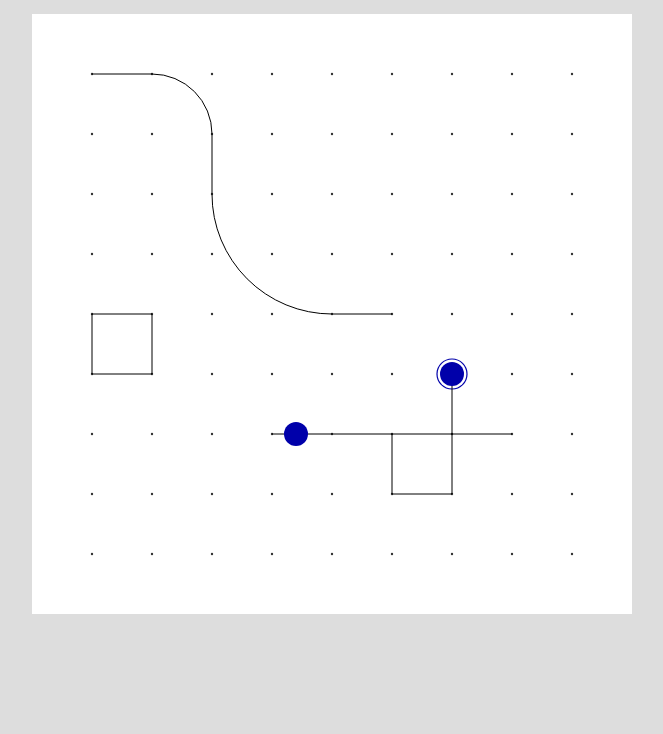
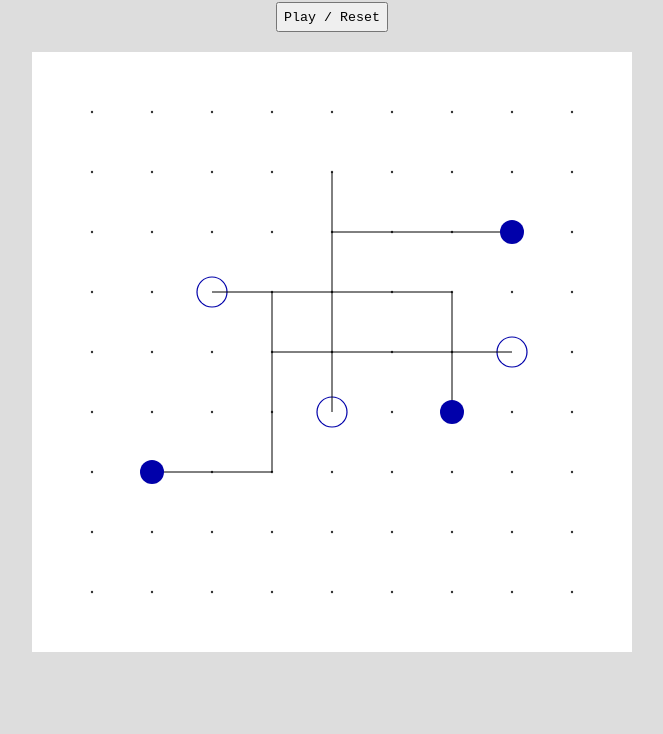
Before and after one commit to azirbel/gridlock, a website built with webpack: page index.html in a window 1280 px wide. Shown: the part 66-800 px from the top of the page, without its empty margins (308-971 px from the left). Built offline with nearby package versions, Linux system fonts and the light colour scheme.

Commit message:
Add win/loss state and general game management

```diff
--- a/index.html
+++ b/index.html
@@ -6,6 +6,7 @@
   </head>
   <body>
     <h1>Gridlock</h1>
+    <button onclick="toggleDriving()">Play / Reset</button>
     <div class="canvas-container">
       <canvas id="canvas" width="600" height="600">
         You are using an oudated browser (or one that doesn"t support canvas).
--- a/index.js
+++ b/index.js
@@ -4,7 +4,14 @@ require('./style.css');
 
 import Game from './src/game';
 
+let game = new Game();
+
+window.toggleDriving = function() {
+  game.toggleDriving();
+}
+
 document.addEventListener('DOMContentLoaded', (event) => {
-  let game = new Game(document.getElementById('canvas'));
+  game.initialize(document.getElementById('canvas'),
+                  document.body);
   game.start();
 });
--- a/src/game-engine.js
+++ b/src/game-engine.js
@@ -1,6 +1,6 @@
 import * as PathHelpers from './path-helpers';
 import * as PointHelpers from './point-helpers';
-import { isEqual } from 'lodash';
+import { every, isEqual, some } from 'lodash';
 
 export default class GameEngine {
   initialize(state) {
@@ -19,6 +19,14 @@ export default class GameEngine {
       this.advanceCarAlongPath(car, dt, state.paths, state.arrows, state);
       this.updateCarPosition(car);
     });
+
+    if (some(state.cars, 'crashed')) {
+      state.loss = true;
+    }
+
+    if (every(state.cars, 'inGoal')) {
+      state.win = true;
+    }
   }
 
   // TODO(azirbel): Refactor, just use state, or do it all better
--- a/src/game-interaction.js
+++ b/src/game-interaction.js
@@ -54,6 +54,8 @@ export default class GameInteraction {
   }
 
   mouseDownHandler(e) {
+    if (this.state.driving) return;
+
     let mousePos = this.getMouse(e);
     let roundedMousePos = mousePos.map((num) => Math.round(num));
 
@@ -74,6 +76,7 @@ export default class GameInteraction {
   }
 
   mouseUpHandler(e) {
+    if (this.state.driving) return;
     if (!this.selectedIntersection) return;
 
     let mousePos = this.getMouse(e);
@@ -89,6 +92,7 @@ export default class GameInteraction {
   }
 
   mouseMoveHandler(e) {
+    if (this.state.driving) return;
     if (!this.selectedIntersection) return;
 
     let mousePos = this.getMouse(e);
--- a/src/game.js
+++ b/src/game.js
@@ -2,35 +2,67 @@ import Canvas from './canvas';
 import GameEngine from './game-engine';
 import GameInteraction from './game-interaction';
 import GameDisplay from './game-display';
+
+import { cloneDeep } from 'lodash';
 
 import Level1 from './levels/1-testing';
 
 const FPS = 60;
 
 export default class Game {
-  constructor(canvasElement) {
+  initialize(canvasElement, bodyElement) {
     let canvas = new Canvas(canvasElement);
+    // TODO(azirbel): Don't touch elements in game code, refactor this up a
+    // level
+    this.bodyElement = bodyElement;
 
     this.display = new GameDisplay(canvas);
     this.engine = new GameEngine();
     this.interactions = new GameInteraction(canvasElement);
-    this.state = Level1;
+    this.intervalId = null;
 
+    this.newGame();
+  }
+
+  newGame() {
+    this.bodyElement.classList.remove('win');
+    this.bodyElement.classList.remove('loss');
+    // TODO(azirbel): Needed?
+    //this.state = Level1;
+    this.state = cloneDeep(Level1);
     this.engine.initialize(this.state);
     this.interactions.initialize(this.state);
-    this.intervalId = null;
   }
 
+  // Start the actual game loop. Shouldn't be used really.
   start() {
     this.intervalId = setInterval(this._loop.bind(this), 1000 / FPS);
   }
 
+  // Stop the actual game loop. Shouldn't be used really.
   stop() {
     clearInterval(this.intervalId);
   }
 
+  toggleDriving() {
+    if (this.state.driving) {
+      this.newGame();
+    } else {
+      this.state.driving = true;
+    }
+  }
+
   _loop() {
-    this.engine.tick(this.state, 1 / FPS);
+    if (this.state.driving) {
+      this.engine.tick(this.state, 1 / FPS);
+    }
+
+    if (this.state.loss) {
+      this.bodyElement.classList.add('loss');
+    } else if (this.state.win) {
+      this.bodyElement.classList.add('win');
+    }
+
     this.display.render(this.state);
   }
 }
--- a/src/levels/1-testing.js
+++ b/src/levels/1-testing.js
@@ -1,33 +1,37 @@
 export default {
   driving: false,
+  win: false,
+  loss: false,
 
   paths: [
-    // Spliney thing
-    { type: 'line', from: [1, 1], to: [2, 1] },
-    { type: 'line', from: [3, 2], to: [3, 3] },
+    { type: 'line', from: [2, 7], to: [3, 7] },
+    { type: 'line', from: [3, 7], to: [4, 7] },
+    { type: 'line', from: [4, 7], to: [4, 6] },
+    { type: 'line', from: [4, 6], to: [4, 5] },
+    { type: 'line', from: [4, 5], to: [4, 4] },
+    { type: 'line', from: [4, 5], to: [5, 5] },
     { type: 'line', from: [5, 5], to: [6, 5] },
-    { type: 'arc', from: [2, 1], to: [3, 2], center: [2, 2], clockwise: true },
-    { type: 'arc', from: [3, 3], to: [5, 5], center: [5, 3], clockwise: false },
-    // Box
-    { type: 'line', from: [1, 5], to: [2, 5] },
-    { type: 'line', from: [2, 5], to: [2, 6] },
-    { type: 'line', from: [2, 6], to: [1, 6] },
-    { type: 'line', from: [1, 6], to: [1, 5] },
-    // Maze
-    { type: 'line', from: [4, 7], to: [5, 7] },
-    { type: 'line', from: [5, 7], to: [6, 7] },
-    { type: 'line', from: [6, 7], to: [7, 7] },
-    { type: 'line', from: [7, 7], to: [7, 8] },
-    { type: 'line', from: [7, 8], to: [6, 8] },
-    { type: 'line', from: [6, 8], to: [6, 7] },
-    { type: 'line', from: [7, 7], to: [8, 7] },
-    { type: 'line', from: [7, 7], to: [7, 6] },
+    { type: 'line', from: [6, 5], to: [7, 5] },
+    { type: 'line', from: [7, 5], to: [8, 5] },
+    { type: 'line', from: [3, 4], to: [4, 4] },
+    { type: 'line', from: [4, 4], to: [5, 4] },
+    { type: 'line', from: [5, 4], to: [6, 4] },
+    { type: 'line', from: [6, 4], to: [7, 4] },
+    { type: 'line', from: [7, 4], to: [7, 5] },
+    { type: 'line', from: [7, 5], to: [7, 6] },
+    { type: 'line', from: [5, 2], to: [5, 3] },
+    { type: 'line', from: [5, 3], to: [5, 4] },
+    { type: 'line', from: [5, 4], to: [5, 5] },
+    { type: 'line', from: [5, 5], to: [5, 6] },
+    { type: 'line', from: [5, 3], to: [6, 3] },
+    { type: 'line', from: [6, 3], to: [7, 3] },
+    { type: 'line', from: [7, 3], to: [8, 3] },
   ],
 
   cars: [
     {
       type: 0,
-      startingPoint: [4, 7],
+      startingPoint: [2, 7],
       speed: 1,
       crashed: false,
       inGoal: false,
@@ -37,7 +41,17 @@ export default {
     },
     {
       type: 0,
-      startingPoint: [6, 8],
+      startingPoint: [8, 3],
+      speed: 1,
+      crashed: false,
+      inGoal: false,
+      currentPath: null,
+      distanceOnPath: null,
+      position: null
+    },
+    {
+      type: 0,
+      startingPoint: [7, 6],
       speed: 1,
       crashed: false,
       inGoal: false,
@@ -51,7 +65,17 @@ export default {
     {
       type: 0,
       isOccupied: false, // TODO(azirbel): Remove once collisions are done
-      position: [7, 6]
+      position: [3, 4]
+    },
+    {
+      type: 0,
+      isOccupied: false, // TODO(azirbel): Remove once collisions are done
+      position: [5, 6]
+    },
+    {
+      type: 0,
+      isOccupied: false, // TODO(azirbel): Remove once collisions are done
+      position: [8, 5]
     }
   ],
 
--- a/style.css
+++ b/style.css
@@ -2,6 +2,18 @@ body {
   background-color: #ddd;
   text-align: center;
   font-family: "Source Code Pro", monospace;
+}
+
+body.win {
+  background-color: #0000aa;
+}
+
+body.loss {
+  background-color: #aa0000;
+}
+
+body.win, body.loss h1 {
+  color: white;
 }
 
 .canvas-container {
@@ -12,3 +24,13 @@ body {
 #canvas {
   background-color: white;
 }
+
+h1 {
+  margin-bottom: 0;
+}
+
+button {
+  margin: 10px 0 20px;
+  font-family: "Source Code Pro", monospace;
+  height: 30px;
+}
```
